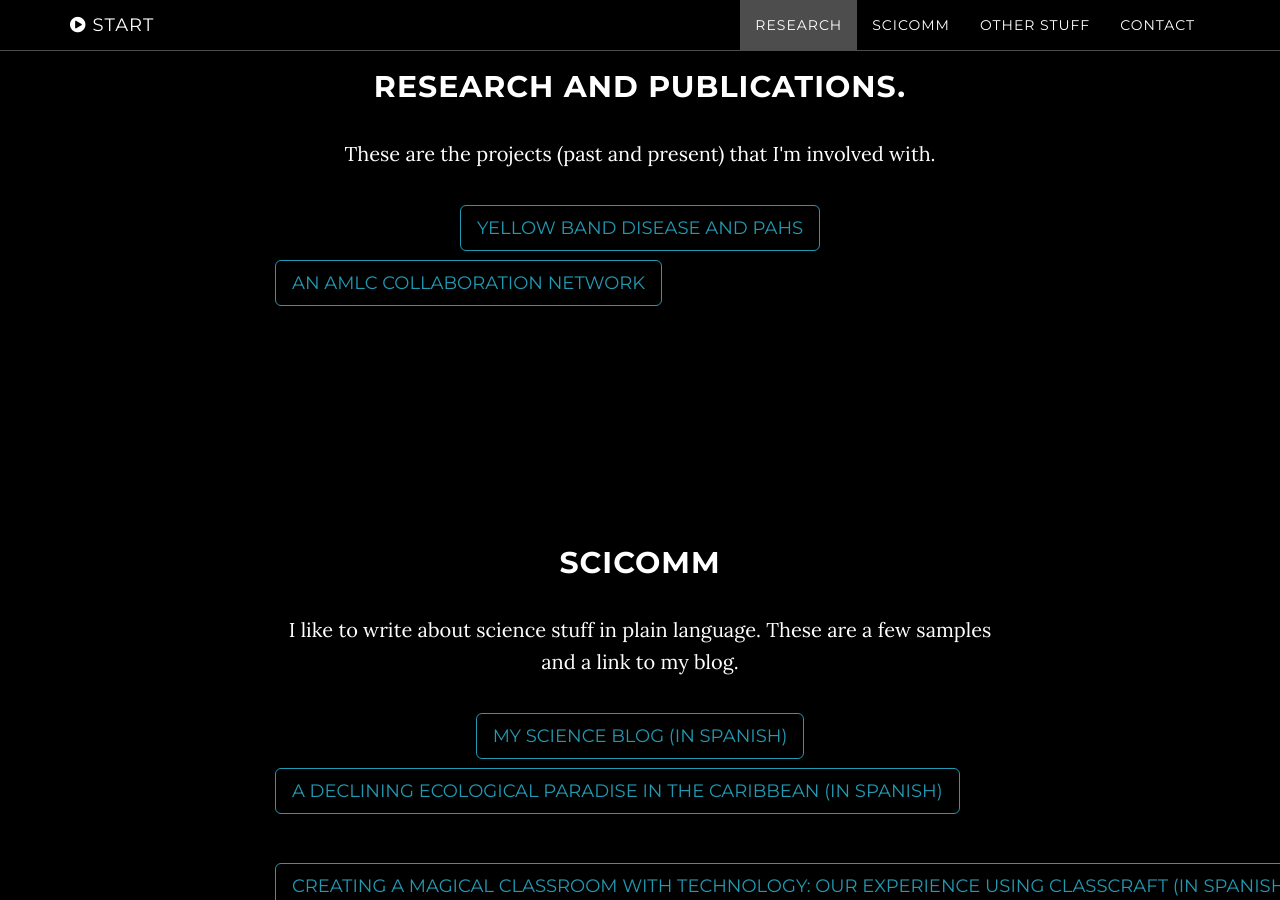
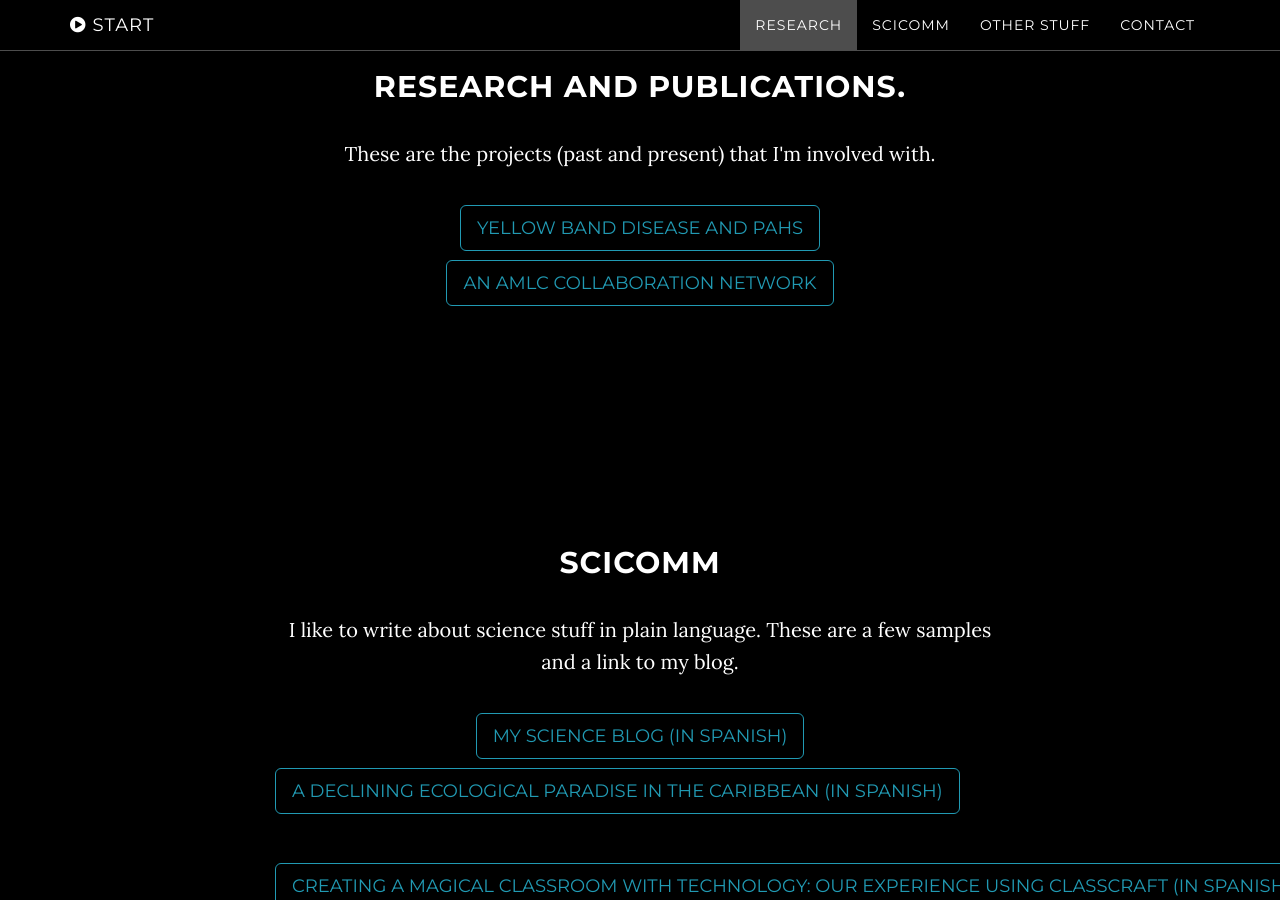
Before and after one commit to ejvalero/luismmontilla.github.io, a Jekyll site: the page built from index.html, in a window 1280 px wide and 900 px high, scrolled down 1030 px. Built offline with Jekyll 4.4.1, drawn with Linux system fonts in a browser that asks for light colours.

Commit message:
Update research.html

```diff
--- a/_includes/research.html
+++ b/_includes/research.html
@@ -6,7 +6,7 @@
                     <h2>Research and publications.</h2>
                     <p>These are the projects (past and present) that I'm involved with.</p>
                     <a href="https://luismmontilla.github.io/ybd-pah/" class="btn btn-default btn-lg">Yellow band disease and PAHS</a>
-                    <p style="line-height: 60px; width: 300px;">
+                    <p style="line-height: 60px;">
                     <a href="https://luismmontilla.github.io/amlc-network/" class="btn btn-default btn-lg">An AMLC collaboration network</a>
                 </div>
             </div>
```
